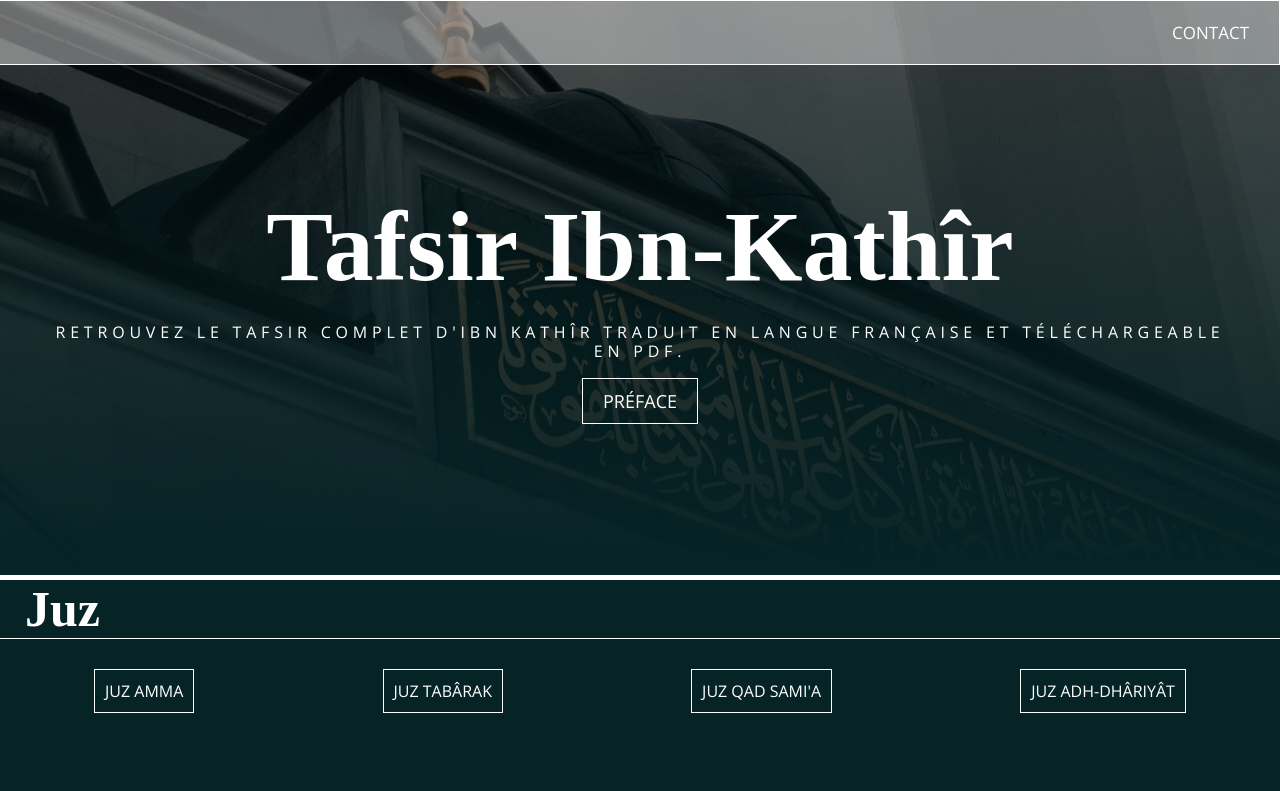
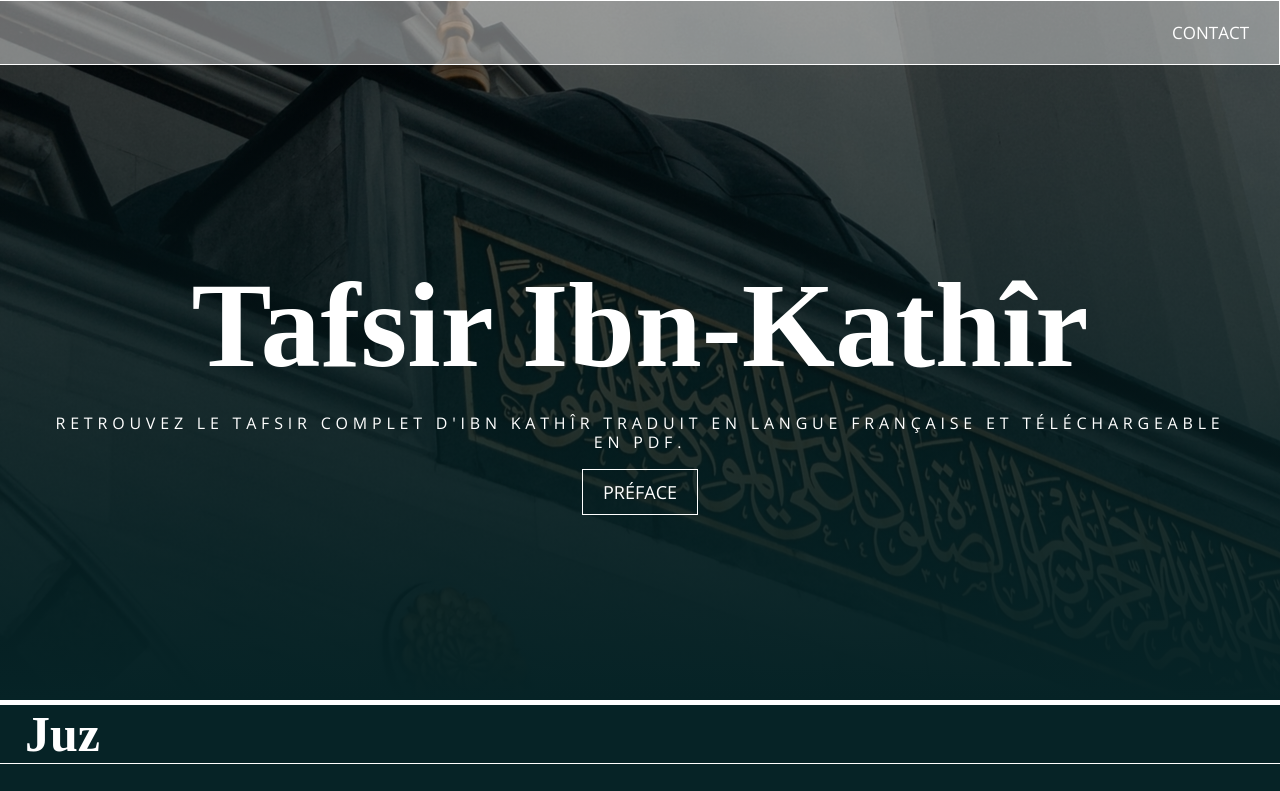
Before and after one commit to nawwar-web/tafsir-ibn-kathir, a plain HTML site: page index.html in a window 1280 px wide. Shown: the top 791 px of the page. Drawn offline with nearby package versions, Linux system fonts and the light colour scheme; a web font is replaced by a local one.

Commit message:
Update style.css

```diff
--- a/style.css
+++ b/style.css
@@ -26,7 +26,7 @@ a:hover{
 
 header{
     width: auto;
-    height: 575px;
+    height: 700px;
     color:white;
     background-image: linear-gradient(rgba(0, 0, 0, 0.5), rgb(6 35 38)), url("image/fondd.jpg");
 }
@@ -49,12 +49,12 @@ header{
     font-family: 'Open Sans', sans-serif;
     line-height: 1.2;
     position: relative;
-    top:18%;
+    top:22%;
     text-align: center;}
 
 .titre_grand {
     font-family: 'Inknut Antiqua', serif;
-    font-size: 100px;
+    font-size: 120px;
     margin-bottom: 10px;
     margin-left: 20px;
     margin-right: 20px;
```
